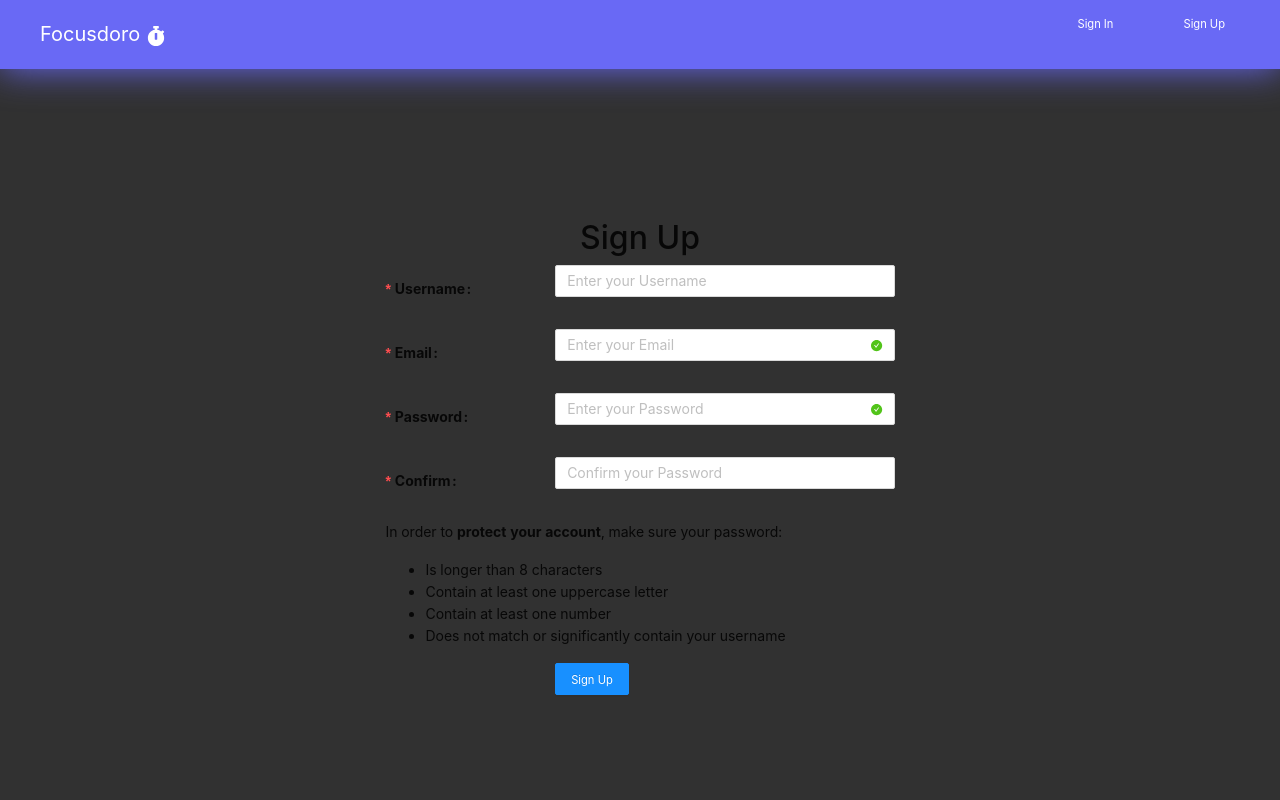
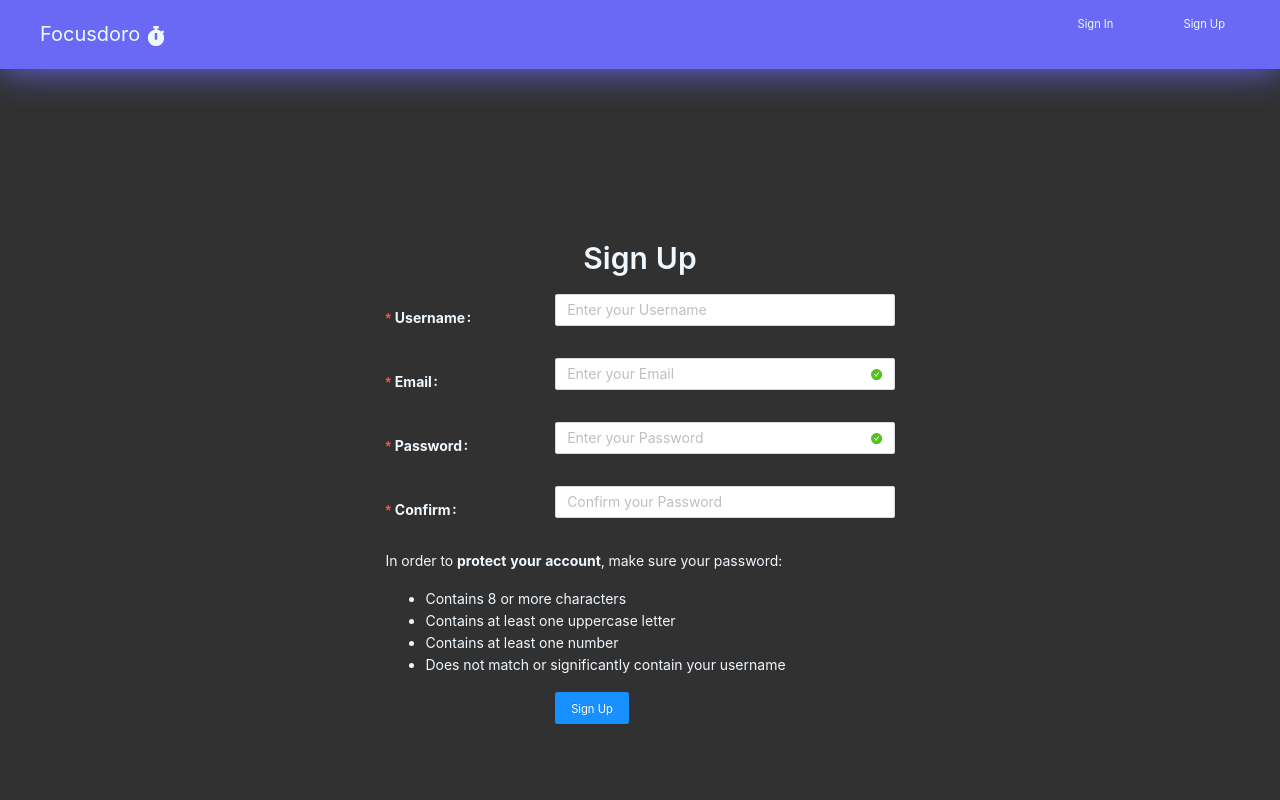
Before and after one commit to Vadimdimdim/focusdoro, a React (Create React App) app in the folder client/: page /register in a window 1280 px wide. Shown: the top 800 px of the page. Built offline with nearby package versions, Linux system fonts and the light colour scheme; no server answers.

Commit message:
final final fix

```diff
--- a/client/package.json
+++ b/client/package.json
@@ -9,11 +9,10 @@
     "@testing-library/user-event": "^7.1.2",
     "antd": "^4.3.5",
     "axios": "^0.19.2",
-    "bootstrap": "^4.5.0",
+    "bootstrap": "^4.5.2",
     "core-js": "^3.6.5",
     "font-awesome": "^4.7.0",
     "formik": "^2.1.4",
-    "jquery": "^3.5.1",
     "moment": "^2.27.0",
     "pretty-ms": "^7.0.0",
     "react": "^16.13.1",
@@ -22,7 +21,7 @@
     "react-icons": "^3.10.0",
     "react-redux": "^7.2.0",
     "react-router-dom": "^5.2.0",
-    "react-scripts": "3.4.1",
+    "react-scripts": "^3.4.3",
     "redux": "^4.0.5",
     "redux-promise": "^0.6.0",
     "redux-thunk": "^2.3.0",
@@ -33,7 +32,6 @@
     "build": "react-scripts build",
     "test": "react-scripts test",
     "eject": "react-scripts eject"
-
   },
   "eslintConfig": {
     "extends": "react-app"
--- a/client/src/components/stylesheets/navbar.css
+++ b/client/src/components/stylesheets/navbar.css
@@ -62,7 +62,7 @@
 }
 
 .logo__name{
-  color: white;
+  color: aliceblue;
 }
 
 .logo__name:hover{
@@ -70,7 +70,7 @@
 }
 
 .ant-menu-horizontal > .ant-menu-item a{
-  color:white;
+  color:aliceblue;
   background-color: #6969f5;
 }
 
@@ -104,8 +104,13 @@
 
 .ant-menu-horizontal > .ant-menu-item a:hover{
   text-decoration: none;
-  color: #ffcffd;
-  border-color: #ffcffd;
+  color: #ffcffd !important;
+  border-color: #ffcffd !important;
+}
+
+.ant-menu-item-selected{
+  color: #ffcffd !important;
+  border-color: #ffcffd !important;
 }
 
 .ant-menu-item-active{
@@ -115,3 +120,31 @@
 .logo__name:hover{
   color: #ffcffd;
 }
+
+.ant-drawer-wrapper-body{
+  background-color: #6969f5;
+}
+
+.ant-drawer-header{
+  background-color: #6969f5;
+}
+
+.ant-drawer-title{
+  color: aliceblue
+}
+
+.ant-menu{
+  background-color: #6969f5 !important;
+}
+
+.ant-menu-inline{
+  border-right-width: 0px !important
+}
+
+.ant-menu-item a{
+  color: aliceblue !important
+}
+
+.ant-menu-item a:hover{
+  color: #ffcffd
+}
--- /dev/null
+++ b/client/src/components/stylesheets/register.css
@@ -0,0 +1,35 @@
+.container {
+    flex-direction: column;
+    display: flex;
+    justify-content: center;
+    align-items: center;
+    height: 100vh;
+    margin: 3rem;
+    padding-bottom: 3rem;
+}
+
+.login-container {
+    flex-direction: column;
+    display: flex;
+    justify-content: center;
+    align-items: center;
+    height: 100vh;
+    margin: 3rem;
+    padding-bottom: 16rem;
+}
+
+label{
+    color: aliceblue !important
+}
+
+#title{
+    color: aliceblue !important
+}
+
+#password-protect{
+    color: aliceblue
+}
+
+.input-feedback{
+    margin-top: 3px;
+}
--- a/client/src/components/stylesheets/settings.css
+++ b/client/src/components/stylesheets/settings.css
@@ -31,3 +31,20 @@ span{
 .number-input{
     width: 200px
 }
+
+.ant-modal-header{
+    background-color: #313131 !important;
+}
+
+.ant-modal-content{
+    background-color: #313131 !important;
+    color: aliceblue !important
+}
+
+.ant-modal-title{
+    color: aliceblue !important
+}
+
+.ant-modal-close-x{
+    color: aliceblue !important
+}
--- a/client/src/components/views/HomePage/section/Pomodoro.js
+++ b/client/src/components/views/HomePage/section/Pomodoro.js
@@ -26,6 +26,7 @@ function Pomodoro() {
     const [IsShortBreak, setIsShortBreak] = useState(false)
     const [IsLongBreak, setIsLongBreak] = useState(false)
     const [Counter, setCounter] = useState(1)
+    const [FinishedPomodoro, setFinishedPomodoro] = useState(false)
 
     const updateSettings = () => {
         let variable = { user: localStorage.getItem("userId") }
@@ -72,9 +73,11 @@ function Pomodoro() {
                     if (!IsBreak && IsPomodoro) {
                         // Pomodoro Counter
                         setCounter(Counter => Counter + 1)
+                        setFinishedPomodoro(!FinishedPomodoro)
                         StartBreak()
                     }
                     else {
+                        setFinishedPomodoro(!FinishedPomodoro)
                         CheckAutoPomodoro()
                     }
                 }
@@ -90,17 +93,17 @@ function Pomodoro() {
         setIsPomodoro(true)
         setIsBreak(false)
         setMinutes(Duration)
-        setSeconds(0)
+        setSeconds(3)
         // console.log('Start Pomodoro')
     }
 
     const CheckAutoPomodoro = () => {
         if (AutoPomodoro) {
-            console.log('Auto Pomodoro', AutoPomodoro)
+            // console.log('Auto Pomodoro', AutoPomodoro)
             setIsAutoStop(false)
             StartPomodoro()
         } else {
-            console.log('Auto Pomodoro', AutoPomodoro)
+            // console.log('Auto Pomodoro', AutoPomodoro)
             setIsAutoStop(true)
             setIsOn(false)
             setIsPomodoro(true)
@@ -112,11 +115,11 @@ function Pomodoro() {
 
     const StartBreak = () => {
         if (AutoBreak) {
-            console.log('Auto Break', AutoBreak)
+            // console.log('Auto Break', AutoBreak)
             setIsAutoStop(false)
             setIsOn(true)
         } else {
-            console.log('Auto Break', AutoBreak)
+            // console.log('Auto Break', AutoBreak)
             setIsAutoStop(true)
             setIsOn(false)
         }
@@ -159,6 +162,7 @@ function Pomodoro() {
         } else {
             setCounter(Counter => Counter + 1)
             // console.log('Skip Pomodoro')
+            setFinishedPomodoro(!FinishedPomodoro)
             CheckAutoPomodoro()
         }
     }
@@ -227,7 +231,7 @@ function Pomodoro() {
                         {!IsOn && !IsBreak && IsPomodoro ? <Button onClick={ResetPomodoro}>Reset</Button> : null}
                     </div>
                 </div>
-                <Tasks />
+                <Tasks FinishedPomodoro={FinishedPomodoro}/>
             </div>
         </div >
     )
--- a/client/src/components/views/HomePage/section/Settings.js
+++ b/client/src/components/views/HomePage/section/Settings.js
@@ -49,11 +49,11 @@ function Settings(props) {
                 autoStartPomodoro: props.AutoPomodoro,
                 autoStartBreak: props.AutoBreak
             }
-            console.log(variable)
+            // console.log(variable)
             axios.put(`/api/pomodoro/updateSettings/${SettingsId}`, variable)
                 .then(response => {
                     if (response.data.success) {
-                        console.log('updated settings')
+                        // console.log('updated settings')
                     } else {
                         alert('Failed to get settings')
                     }
--- a/client/src/components/views/LoginPage/LoginPage.js
+++ b/client/src/components/views/LoginPage/LoginPage.js
@@ -6,8 +6,7 @@ import { useDispatch } from "react-redux";
 
 import { Form, Input, Button, Checkbox, Typography } from 'antd';
 import { Formik } from 'formik';
-import { UserOutlined } from '@ant-design/icons';
-import { LockOutlined } from '@ant-design/icons';
+import { UserOutlined, LockOutlined  } from '@ant-design/icons';
 
 const { Title } = Typography;
 
@@ -80,9 +79,9 @@ function LoginPage(props) {
           handleSubmit
         } = props;
         return (
-          <div className="app">
+          <div className="login-container">
 
-            <Title level={2}> Log In</Title>
+            <Title level={2} id="title"> Log In</Title>
             <form onSubmit={handleSubmit} style={{ minWidth: '200px' }}>
 
               <Form.Item required>
--- a/client/src/components/views/NavBar/NavBar.js
+++ b/client/src/components/views/NavBar/NavBar.js
@@ -5,6 +5,7 @@ import RightMenu from './Menus/RightMenu';
 import { Drawer, Button } from 'antd';
 import { AlignRightOutlined } from '@ant-design/icons';
 import { FaStopwatch } from "react-icons/fa";
+
 import '../../stylesheets/navbar.css';
 
 function NavBar() {
@@ -21,7 +22,7 @@ function NavBar() {
   return (
     <nav className="menu" style={{ position: 'fixed', zIndex: 5, width: '100%' }}>
       <div className="menu__logo">
-        <a href="/" className="logo__name">Focusdoro <FaStopwatch /></a>
+        <a href="/" className="logo__name">Focusdoro <FaStopwatch/></a>
       </div>
       <div className="menu__container">
         <div className="menu_left">
--- a/client/src/components/views/RegisterPage/RegisterPage.js
+++ b/client/src/components/views/RegisterPage/RegisterPage.js
@@ -5,8 +5,12 @@ import { registerUser } from "../../../actions/user_actions";
 import { useDispatch } from "react-redux";
 import axios from 'axios'
 
-import { Form, Input, Button } from 'antd';
+import { Form, Input, Button, Typography } from 'antd';
 import { Formik } from 'formik';
+
+import '../../stylesheets/register.css'
+
+const {Title} = Typography;
 
 const formItemLayout = {
   labelCol: {
@@ -43,12 +47,13 @@ function RegisterPage(props) {
       }}
       validationSchema={Yup.object().shape({
         username: Yup.string()
-          .required('Username is required'),
+          .required('Username is required')
+          .min(3, 'Your username is too short'),
         email: Yup.string()
           .email('Email is invalid')
           .required('Email is required'),
         password: Yup.string()
-          .min(8, 'Password must have at least 8 characters')
+          .min(8, 'Your password is too short')
           .matches(/^(?=.*[a-z])(?=.*[A-Z])(?=.*[0-9])/,
             'Invalid, read instructions below')
           .required('Password is required'),
@@ -76,7 +81,7 @@ function RegisterPage(props) {
               axios.post('/api/pomodoro/getDataByUsername', variables)
                 .then(response => {
                   if (response.data.success) {
-                    // console.log(response.data.user)
+                    console.log(response.data.user)
                     const settings = {
                       user: response.data.user._id,
                       duration: 25,
@@ -117,6 +122,7 @@ function RegisterPage(props) {
               props.history.push("/login");
             } else {
               alert(response.payload.err.errmsg)
+              console.log(response.payload.err)
             }
           })
 
@@ -135,8 +141,8 @@ function RegisterPage(props) {
           handleSubmit,
         } = props;
         return (
-          <div className="app">
-            <h2 className="changeColor">Sign Up</h2>
+          <div className="container">
+            <Title level={2} id="title">Sign Up</Title>
             <Form style={{ minWidth: '200px' }} {...formItemLayout} onSubmit={handleSubmit} >
 
               <Form.Item style={{ color: 'white' }} required label="Username">
@@ -207,12 +213,12 @@ function RegisterPage(props) {
                 )}
               </Form.Item>
 
-              <div className="changeColor">
+              <div id="password-protect">
                 <p>In order to <strong>protect your account</strong>, make sure your password:</p>
                 <ul>
-                  <li>Is longer than 8 characters</li>
-                  <li>Contain at least one uppercase letter</li>
-                  <li>Contain at least one number</li>
+                  <li>Contains 8 or more characters</li>
+                  <li>Contains at least one uppercase letter</li>
+                  <li>Contains at least one number</li>
                   <li>Does not match or significantly contain your username</li>
                 </ul>
               </div>
```
Also changed, not shown: client/src/components/views/HomePage/section/Tasks.js (+31 -14 lines), 1 other file (tests, documents, lock files or other folders).
